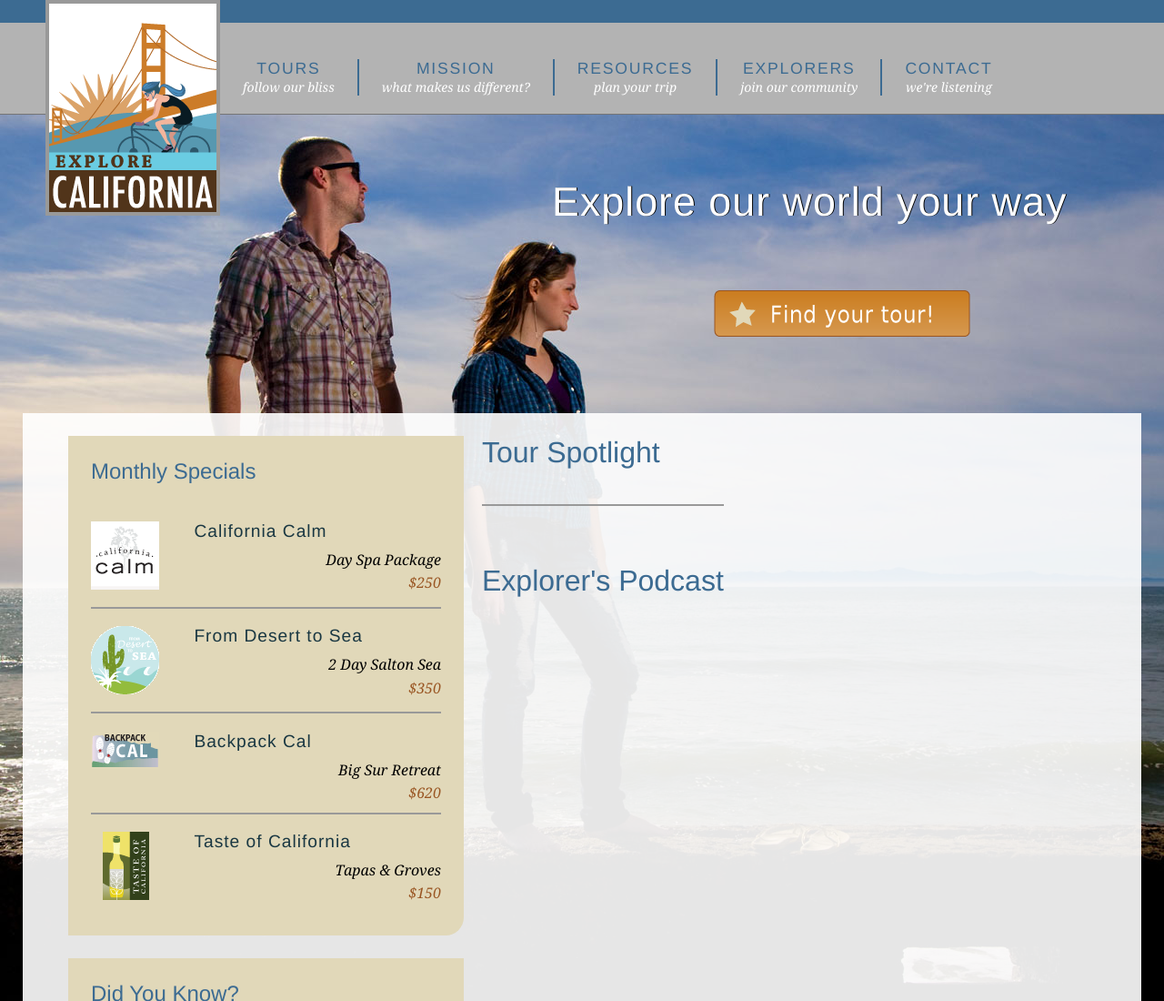
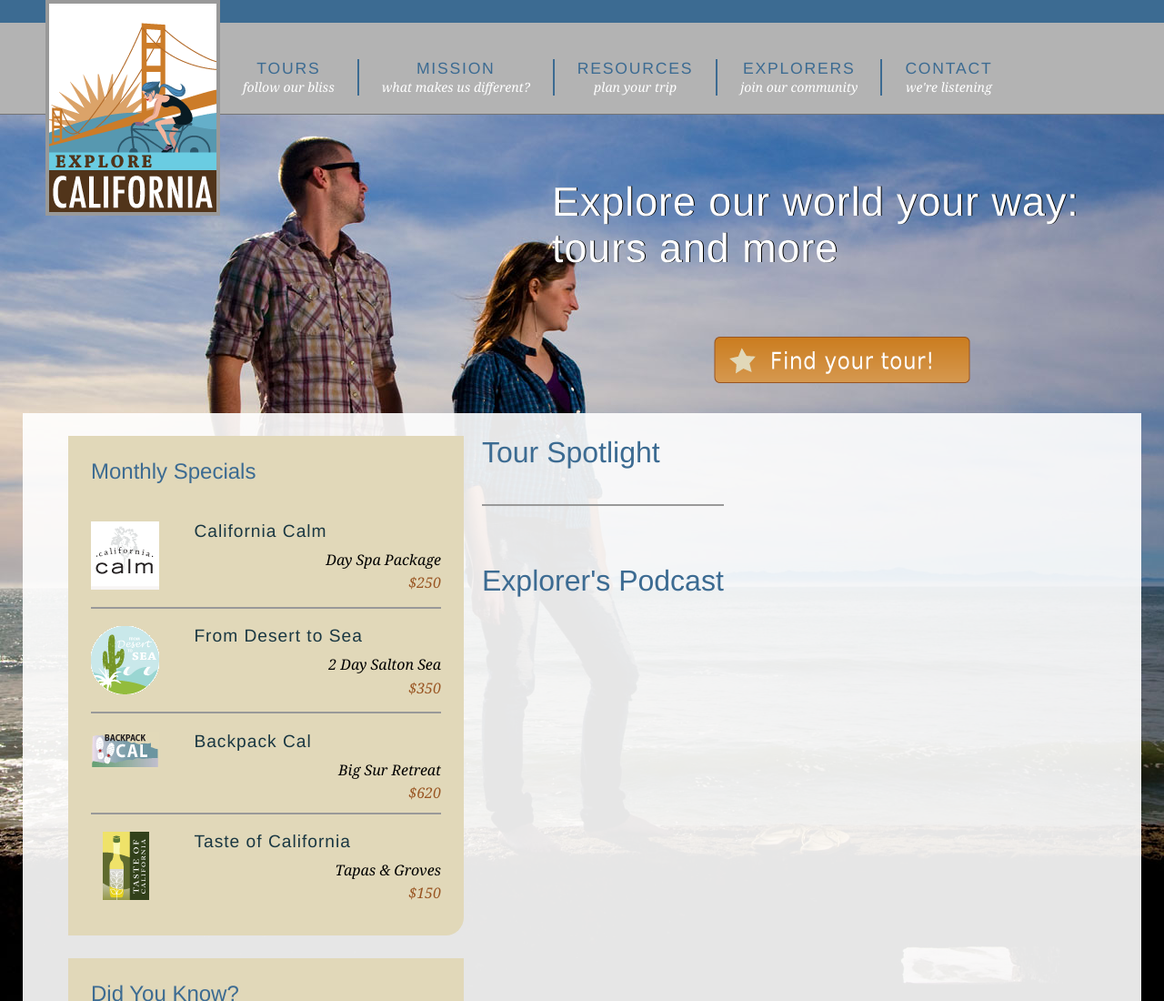
Before and after one commit to Ajith37/explore_california, a plain HTML site: page explore_california/index.html in a window 1280 px wide. Shown: the top 1100 px of the page at 91% size. Drawn offline with Linux system fonts and the light colour scheme.

Commit message:
changes to index file to merge

```diff
--- a/explore_california/index.html
+++ b/explore_california/index.html
@@ -55,7 +55,7 @@
       </div>
 
       <div id="actionCall">
-        <h1>Explore our world your way</h1>
+        <h1>Explore our world your way: tours and more</h1>
         <a href="tours.html" title="Find your tour!"><h2>Find your tour</h2></a>
       </div>
 
```
